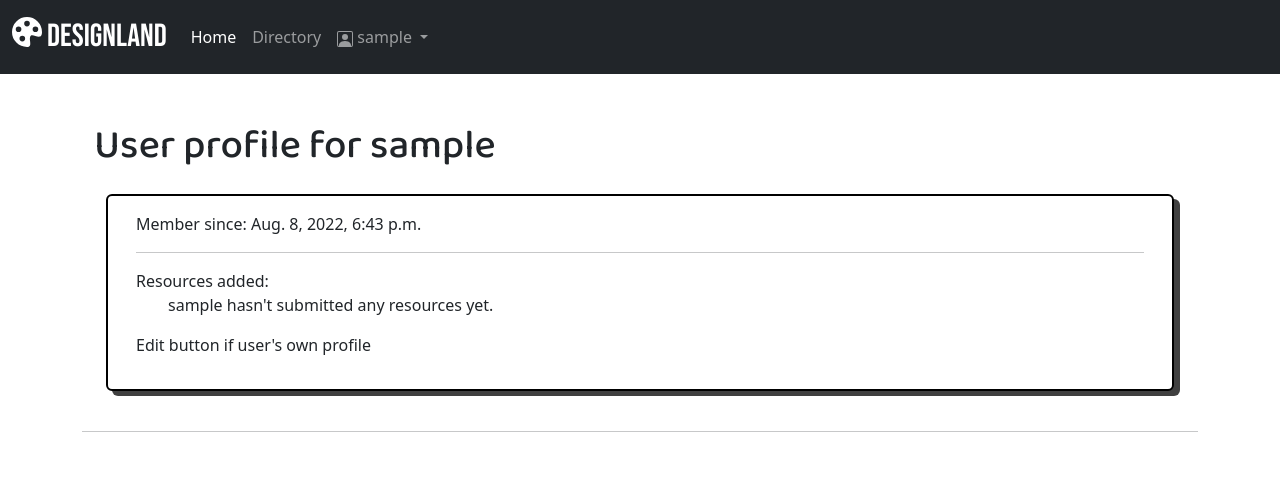
After one commit to davidindub/designland, a Django app: page /user/ in a window 1280 px wide. The commit adds this page. Shown: the top 495 px of the page. Run offline with Django 3.2, Linux system fonts and the light colour scheme; the visitor is signed in with stand-in values (Sample User, id 1); data comes from the database, SQL or seed files in the repository; data that the repository does not hold is empty; parts of the project's set-up code (start-up, migrations or seed data) failed here and were passed over.

Commit message:
Add profile page for logged in user

```diff
--- a/directory/urls.py
+++ b/directory/urls.py
@@ -6,6 +6,8 @@ urlpatterns = [
     path('accounts/', include('allauth.urls')),
     path('details/<slug:slug>/', views.ResourceDetail.as_view(), name='resource_detail'),
     path('tag/<slug:tag>/', views.TagList.as_view(), name='tag'),
+    path('user/', views.UserProfile.as_view(), name='user'),
+    path('user/<slug:user>/', views.UserProfile.as_view(), name='user'),
     path('bookmarks/', views.BookmarkList.as_view(), name='bookmarks'),
     path('bookmark/<slug:slug>', views.ResourceBookmark.as_view(),
          name='bookmark_resource'),
--- a/directory/views.py
+++ b/directory/views.py
@@ -2,6 +2,8 @@ from django.shortcuts import render, get_object_or_404, reverse
 from django.views import generic, View
 from django.http import HttpResponseRedirect
 from .models import Resource
+from django.contrib.auth import get_user_model
+from django.contrib.auth.models import User
 from django.contrib import messages
 
 
@@ -11,23 +13,53 @@ class ResourceList(generic.ListView):
     template_name = "index.html"
     paginate_by = 9
 
+
 class TagList(ResourceList):
+    """
+    View for showing all the resources with a specified tag
+    """
+
     def get_queryset(self):
 
         return Resource.objects.filter(approved=True).filter(tags__name__in=[self.kwargs["tag"]]).order_by("upvotes")
 
+
 class BookmarkList(ResourceList):
+    """
+    View for showing all the resources the logged in user has bookmarked
+    """
+
     def get_queryset(self):
 
         # Filter to return only the resources bookmarked by the logged in user
         return Resource.objects.filter(approved=True).filter(bookmarks__in=[self.request.user.id])
+
+
+class UserProfile(View):
+    def get(self, request, *arg, **kwargs):
+        if "user" in self.kwargs:
+            user_profile = get_object_or_404(
+                User, username=self.kwargs["user"])
+        else:
+            user_profile = get_object_or_404(
+                User, username=request.user.username)
+
+        return render(
+            request,
+            "user_profile.html",
+            {
+                "user_profile": user_profile
+            }
+        )
+
 
 class ResourceDetail(View):
 
     def get(self, request, slug, *arg, **kwargs):
         queryset = Resource.objects.filter(approved=True)
         resource = get_object_or_404(queryset, slug=slug)
-        comments = resource.comments.filter(approved=True).order_by("created_on")
+        comments = resource.comments.filter(
+            approved=True).order_by("created_on")
         content = resource.content
         tags = resource.tags.all()
 
--- a/static/css/style.css
+++ b/static/css/style.css
@@ -1,8 +1,8 @@
 @import url('https://fonts.googleapis.com/css2?family=Baloo+2:wght@500&family=Bebas+Neue&display=swap');
 
-main {
+/* main {
     background-color: rgb(244, 194, 54);
-}
+} */
 
 .main-container {
     background-color: rgb(255, 255, 255);
@@ -40,6 +40,10 @@ a {
     box-shadow: 6px 5px 0px 0px rgba(0,0,0,0.75);
 }
 
+.resource-detail-thumbnail {
+    border: 2px solid rgb(0, 0, 0);
+}
+
 .card {
     border: 2px solid rgb(0, 0, 0);
     box-shadow: 6px 5px 0px 0px rgba(0,0,0,0.75);
--- a/templates/base.html
+++ b/templates/base.html
@@ -51,8 +51,13 @@
                             {{ user.username }}
                         </a>
                         <ul class="dropdown-menu">
+                            <li><a class="dropdown-item" href="{% url 'user' %}">My Profile</a></li>
                             <li><a class="dropdown-item" href="{% url 'bookmarks' %}">My Bookmarks</a></li>
-                            <li><a class="dropdown-item" href="#">My Account</a></li>
+                            <li><a class="dropdown-item" href="#">My Submissions</a></li>
+                            <li>
+                                <hr class="dropdown-divider">
+                            </li>
+                            <li><a class="dropdown-item" href="#">Add New Resource</a></li>
                             <li>
                                 <hr class="dropdown-divider">
                             </li>
--- a/templates/resource_detail.html
+++ b/templates/resource_detail.html
@@ -12,9 +12,9 @@
                 <div class="d-md-block col-md-6">
                     <a href="{{ resource.url }}">
                         {% if "placeholder" in resource.thumbnail.url %}
-                        <img src="https://i.ibb.co/10Y6XsK/open-graph-template.png" width="100%">
+                        <img class="resource-detail-thumbnail" src="https://i.ibb.co/10Y6XsK/open-graph-template.png" width="100%">
                         {% else %}
-                        <img src=" {{ resource.thumbnail.url }}" width="100%">
+                        <img class="resource-detail-thumbnail" src=" {{ resource.thumbnail.url }}" width="100%">
                         {% endif %}
                     </a>
                 </div>
--- /dev/null
+++ b/templates/user_profile.html
@@ -0,0 +1,64 @@
+{% extends 'base.html' %} {% block content %}
+<div class="resource-container">
+    <div class="masthead">
+        <div class="container">
+            <div class="row g-0">
+                <div class="col-md-6 masthead-text">
+
+                    <h1 class="post-title text-dark">User profile for {{ user_profile.get_username }} </h1>
+
+                </div>
+
+            </div>
+        </div>
+    </div>
+
+    <div class="container">
+        <div class="row">
+            <div class="col card mx-4 mb-4  mt-3 left top">
+                <div class="card-body">
+                    <p class="card-text ">
+                        Member since: {{ user_profile.date_joined }}
+                        <hr>
+
+                        Resources added:
+                        <ul>
+                            {% if user_profile.resources_added.all %}
+                            {% for resource in user_profile.resources_added.all %}
+                            <li>
+                                <a href="{% url 'resource_detail' resource.slug %}">{{ resource.title }}</a>
+                            </li>
+                            {% endfor %}
+                            {% else %}
+
+                            {{ user_profile.get_username }} hasn't submitted any resources yet.
+                            {% endif %}
+
+
+
+                        </ul>
+
+
+                        {% if user.is_authenticated %}
+                        {% csrf_token %}
+                        <!-- If the User is logged in show this -->
+                        Edit button if user's own profile
+
+                        {% endif %}
+                    </p>
+
+                </div>
+
+
+            </div>
+        </div>
+    </div>
+    <div class="row">
+        <div class="col">
+            <hr>
+        </div>
+    </div>
+</div>
+</div>
+</div>
+{% endblock content %}
```
Also changed, not shown: templates/account/login.html (+9 -6 lines), templates/socialaccount/snippets/provider_list.html (+20 -10 lines).
